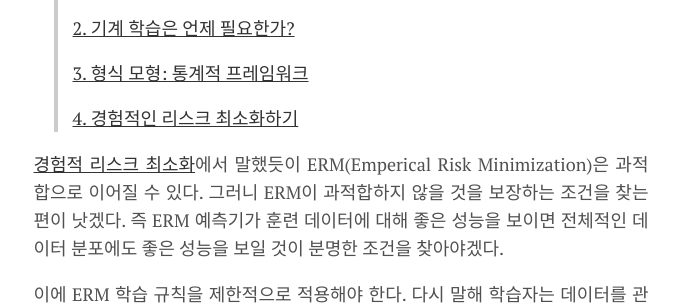
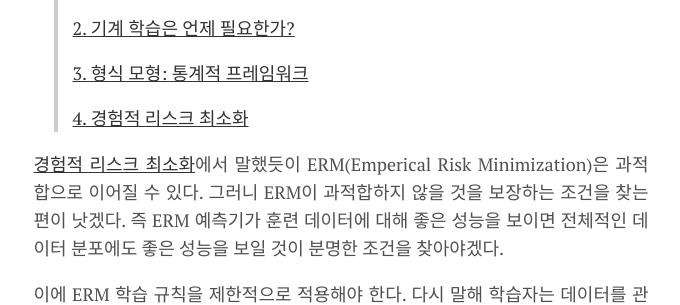
Before and after one commit to pangmoo-KTW/pangmoo-KTW, a Jekyll site: the page built from _posts/2023-07-07-uml23.md, in a window 1280 px wide. Shown: the part 377-682 px from the top of the page, without its empty margins (299-979 px from the left). Built offline with Jekyll 4.4.1, drawn with Linux system fonts in a browser that asks for light colours; formulas are drawn with MathJax 3; comment, search, counter and statistics services are not loaded.

Commit message:
20230707_12

```diff
--- a/_posts/2023-07-07-uml23.md
+++ b/_posts/2023-07-07-uml23.md
@@ -16,7 +16,7 @@ tags: [MachineLearning]
 >
 > [3. 형식 모형: 통계적 프레임워크](https://pangmoo-ktw.github.io/pangmoo-KTW/uml21){:target="_blank"}
 >
-> [4. 경험적인 리스크 최소화하기](https://pangmoo-ktw.github.io/pangmoo-KTW/uml22){:target="_blank"}
+> [4. 경험적 리스크 최소화](https://pangmoo-ktw.github.io/pangmoo-KTW/uml22){:target="_blank"}
 
 [경험적 리스크 최소화](https://pangmoo-ktw.github.io/pangmoo-KTW/uml22){:target="_blank"}에서 말했듯이 ERM(Emperical Risk Minimization)은 과적합으로 이어질 수 있다.
 그러니 ERM이 과적합하지 않을 것을 보장하는 조건을 찾는 편이 낫겠다.
```
